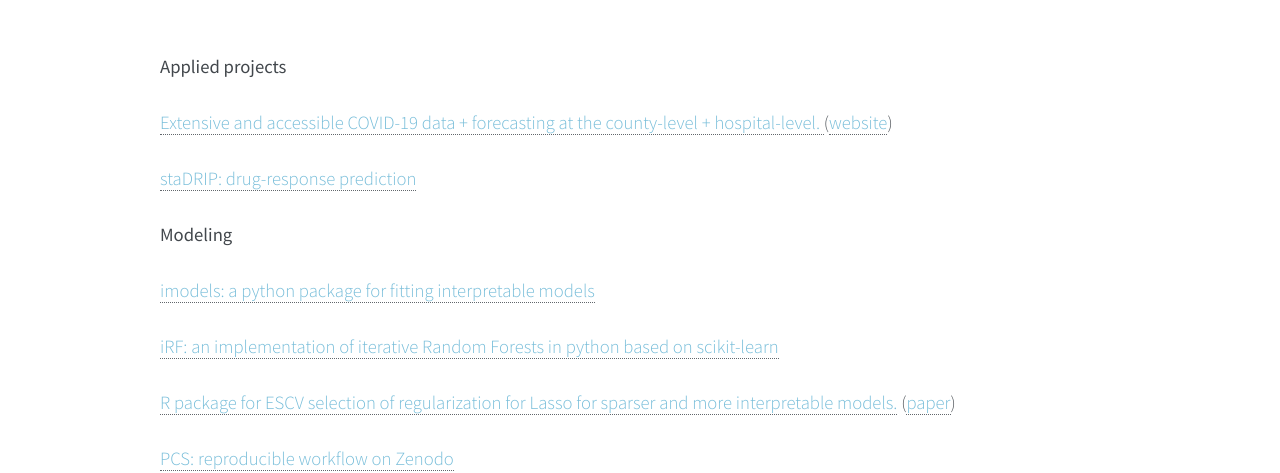
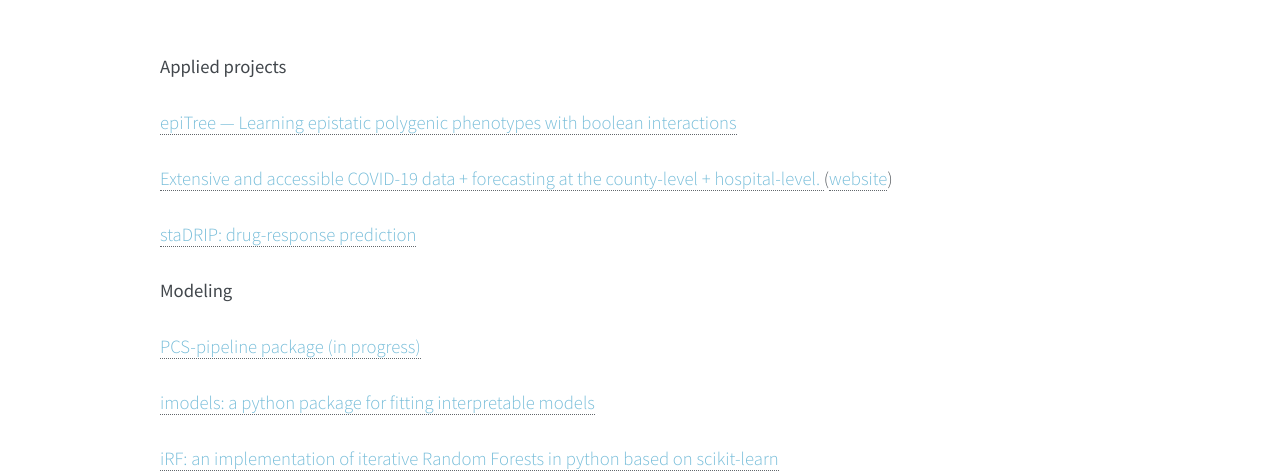
Before and after one commit to Yu-Group/yugroup-website, a plain HTML site: page code.html in a window 1280 px wide. Shown: the part 327-800 px from the top of the page. Drawn offline with Linux system fonts and the light colour scheme; files whose address does not match are found by name.

Commit message:
update code links

```diff
--- a/code.html
+++ b/code.html
@@ -50,14 +50,15 @@
 					<ul>
 </a> </li> </br>
 						<li> <strong> Applied projects </strong> </li></br>
+						<li><a href="https://github.com/merlebehr/epiTree">epiTree — Learning epistatic polygenic phenotypes with boolean interactions</a></li></br>
 						<li><a href="https://github.com/Yu-Group/covid19-severity-prediction">Extensive and accessible COVID-19 data + forecasting at the county-level + hospital-level. </a> (<a href="https://covidseverity.com">website</a>)</li></br>
 						<li><a href="https://github.com/Yu-Group/staDRIP">staDRIP: drug-response prediction</a></li>
 						</br>
 						<li> <strong> Modeling </strong> </li></br>
+						<li><a href="https://github.com/Yu-Group/pcs-pipeline">PCS-pipeline package (in progress)</a> </li> </br>
 						<li><a href="https://github.com/csinva/imodels">imodels: a python package for fitting interpretable models</a> </li> </br>
 						<li><a href="https://github.com/Yu-Group/iterative-Random-Forest">iRF: an implementation of iterative Random Forests in python based on scikit-learn</a> </li> </br>
-						<li><a href="https://www.rdocumentation.org/packages/HDCI/versions/1.0-2/topics/escv.glmnet">R package for ESCV selection of regularization for Lasso for sparser and more interpretable models.</a> (<a href="https://www.tandfonline.com/doi/abs/10.1080/10618600.2015.1020159">paper</a>)</li></br>
-						<li><a href="https://zenodo.org/record/1456199#.XEjiE89KjRY">PCS: reproducible workflow on Zenodo</a> </li> </br>
+						<li><a href="https://www.rdocumentation.org/packages/HDCI/versions/1.0-2/topics/escv.glmnet">ESCV selection of regularization for Lasso for sparser and more interpretable models.</a> (<a href="https://www.tandfonline.com/doi/abs/10.1080/10618600.2015.1020159">paper</a>)</li></br>
 						<li><a href="https://github.com/Yu-Group/staNMF">staNMF: stability driven non-negative matrix factorization</a></li></br>
 						<li>Causal inference: <a href="https://github.com/soerenkuenzel/hte">X-learner: CATE prediction</a>, <a href="https://github.com/Yu-Group/stadisc"> staDISC: discovering stable subgroups</a> </li> </br>
 						<li> <strong> Interpretation / Visualization </strong> </li></br>
```
